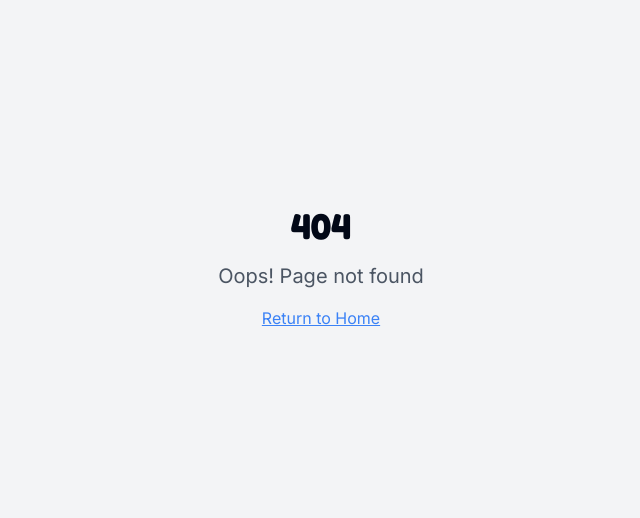
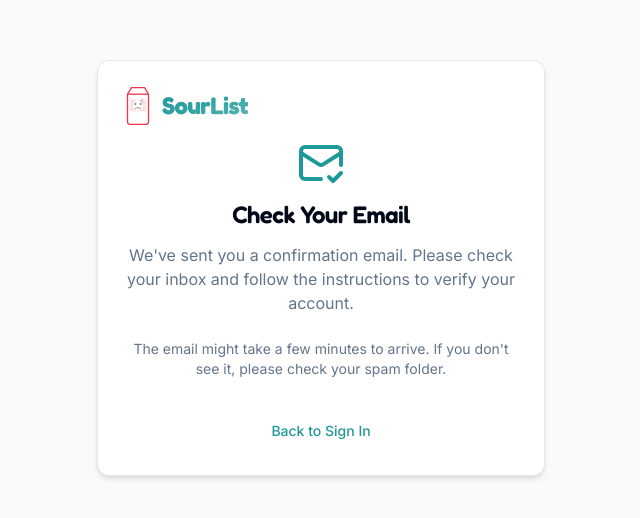
Before and after one commit to simplybenuk/milk-to-do, a React (Vite) app: page /email-confirmation in a window 1280 px wide. Before the commit this address had no page. Shown: the part 132-650 px from the top of the page, without its empty margins (319-959 px from the left). Built offline with nearby package versions, Linux system fonts and the light colour scheme.

Commit message:
Add email confirmation page
Implement a page to inform users to check their email after signing up, with a link to log in.

```diff
--- a/src/App.tsx
+++ b/src/App.tsx
@@ -11,6 +11,7 @@ import Auth from "./pages/Auth";
 import NotFound from "./pages/NotFound";
 import Settings from "./pages/Settings";
 import Landing from "./pages/Landing";
+import EmailConfirmation from "./pages/EmailConfirmation";
 
 const queryClient = new QueryClient();
 
@@ -117,6 +118,7 @@ const App = () => {
               }
             />
             <Route path="/auth" element={<Auth />} />
+            <Route path="/email-confirmation" element={<EmailConfirmation />} />
             <Route path="*" element={<NotFound />} />
           </Routes>
         </BrowserRouter>
--- a/src/pages/Auth.tsx
+++ b/src/pages/Auth.tsx
@@ -55,16 +55,19 @@ export default function Auth() {
       } else {
         if (!isValidEmail(email)) {
           setError('Please enter a valid email address.');
+          setLoading(false);
           return;
         }
 
         if (!isValidPassword(password)) {
           setError('Password must be at least 6 characters long.');
+          setLoading(false);
           return;
         }
 
         if (password !== confirmPassword) {
           setError('Passwords do not match.');
+          setLoading(false);
           return;
         }
 
@@ -77,7 +80,8 @@ export default function Auth() {
         });
 
         if (error) throw error;
-        navigate('/app');
+        // Redirect to email confirmation page instead of /app
+        navigate('/email-confirmation');
       }
     } catch (error: any) {
       setError(error.message || error.error_description || 'Authentication failed');
--- /dev/null
+++ b/src/pages/EmailConfirmation.tsx
@@ -0,0 +1,46 @@
+
+import React from 'react';
+import { useNavigate } from 'react-router-dom';
+import { Button } from '@/components/ui/button';
+import { Card, CardContent, CardDescription, CardFooter, CardHeader, CardTitle } from '@/components/ui/card';
+import { AppLogo } from '@/components/AppLogo';
+import { MailCheck } from 'lucide-react';
+
+const EmailConfirmation = () => {
+  const navigate = useNavigate();
+
+  return (
+    <div className="grid h-screen place-items-center bg-milk-50">
+      <Card className="w-full max-w-md text-center">
+        <CardHeader className="space-y-3 pb-6">
+          <CardTitle className="text-2xl text-center">
+            <AppLogo size="medium" />
+          </CardTitle>
+          <div className="flex justify-center my-4">
+            <MailCheck size={48} className="text-primary" />
+          </div>
+          <CardTitle className="text-2xl">Check Your Email</CardTitle>
+          <CardDescription className="text-center text-base">
+            We've sent you a confirmation email. Please check your inbox and follow the instructions to verify your account.
+          </CardDescription>
+        </CardHeader>
+        <CardContent>
+          <p className="text-sm text-muted-foreground">
+            The email might take a few minutes to arrive. If you don't see it, please check your spam folder.
+          </p>
+        </CardContent>
+        <CardFooter className="flex justify-center pt-2 pb-6">
+          <Button
+            variant="link"
+            onClick={() => navigate('/auth')}
+            className="text-sm"
+          >
+            Back to Sign In
+          </Button>
+        </CardFooter>
+      </Card>
+    </div>
+  );
+};
+
+export default EmailConfirmation;
```
